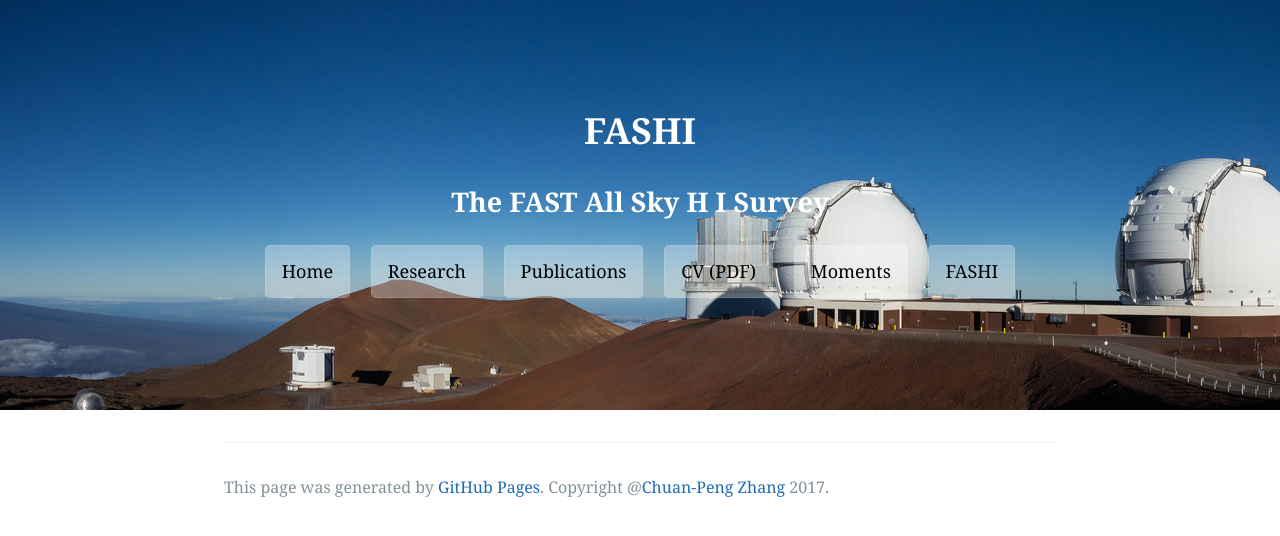
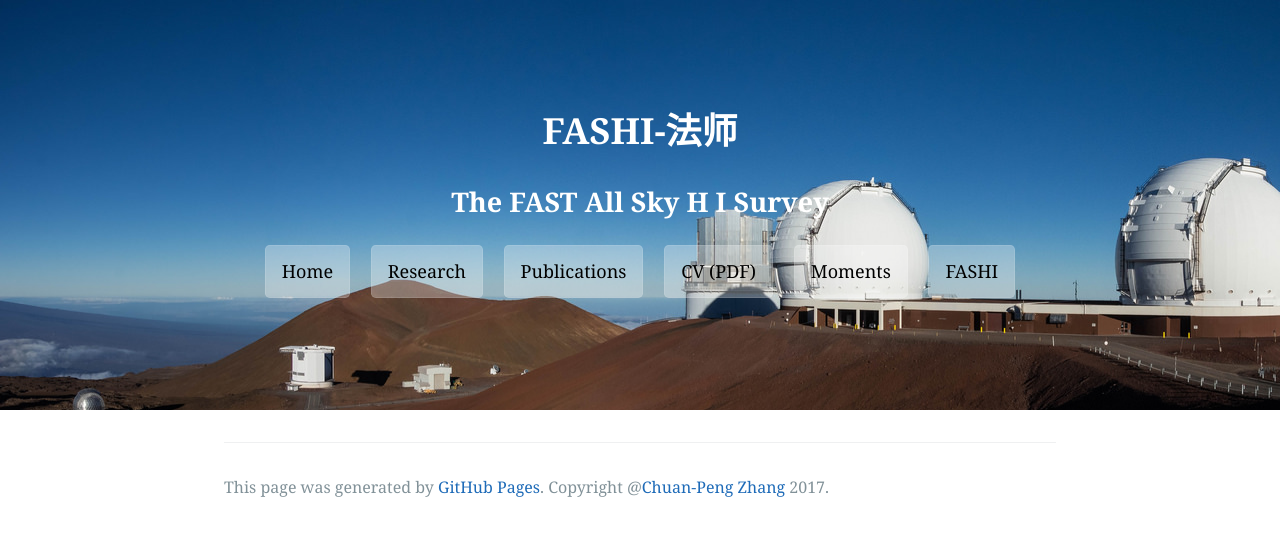
Before and after one commit to zcp521/zcp521.github.io, a Jekyll site: the page built from fashi.md, in a window 1280 px wide. Shown: the top 536 px of the page. Built offline with Jekyll 4.4.1, drawn with Linux system fonts in a browser that asks for light colours.

Commit message:
Update fashi.md

```diff
--- a/fashi.md
+++ b/fashi.md
@@ -1,11 +1,11 @@
 ---
 layout: default
-title: "FASHI"
+title: "FASHI-法师"
 tagline: "The FAST All Sky H I Survey"
 ---
 
 <!--
-## The FAST All Sky H I Survey (FASHI): the first release of catalog
+## The FAST All Sky H I Survey (FASHI-法师): the first release of catalog
 
 ![]({{ site.baseurl }}/img/fashi_pic.jpg)
 
```
